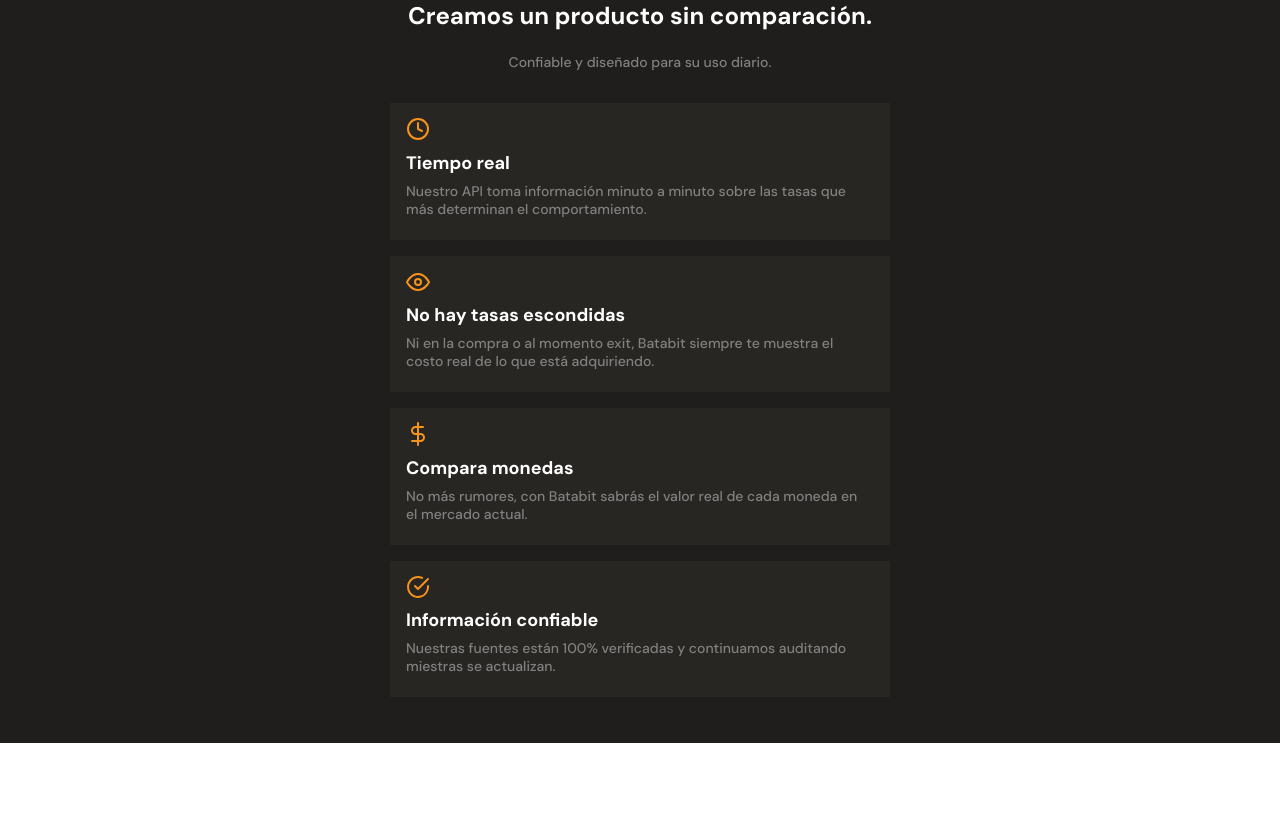
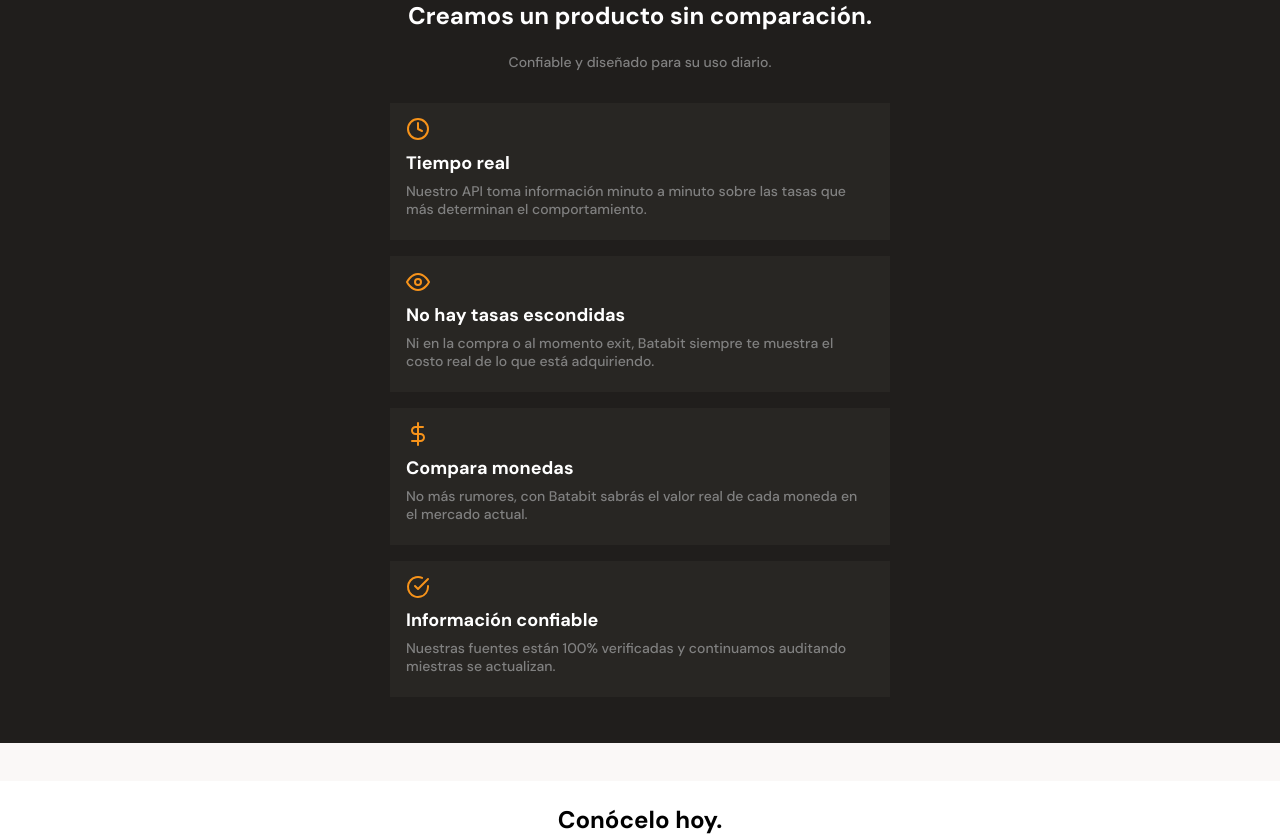
Before and after one commit to HarveyPhd/Bata-Bit, a plain HTML site: page index.html in a window 1280 px wide. Shown: the part 1420-2255 px from the top of the page. Before the commit the page ends 2163 px from the top, so only its background shows below. Drawn offline with Linux system fonts and the light colour scheme.

Commit message:
This was a final section of woman image finished

```diff
--- a/index.html
+++ b/index.html
@@ -137,7 +137,16 @@
         </div>
       </div>
     </section>
-    <section></section>
+    <section class="main-image-container">
+      <div class="image-container">
+        <h2 class="image-container__title">
+          Conócelo hoy.
+        </h2>
+        <figure class="womanImg-container">
+          <img src="./assets/img/bitcoinbaby.png" alt="" class="womanImg">
+        </figure>
+      </div>
+    </section>
     <section></section>
   </main>
   <footer>
--- a/main.css
+++ b/main.css
@@ -437,3 +437,30 @@ p.feature__description {
   line-height: 1.8rem;
   color: #808080;
 }
+
+/* Principal Image */
+
+.image-container {
+  width: 100%;
+  height: auto;
+}
+
+h2.image-container__title {
+  position: relative;
+  top: 64px;
+  width: 90%;
+  min-width: 288px;
+  max-width: 320px;
+  margin: 0 auto;
+  text-align: center;
+  font-family: var(--primary-font);
+  font-weight: 700;
+  font-size: 2.4rem;
+  line-height: 2.6rem;
+}
+
+img.womanImg {
+  overflow: hidden;
+  width: auto;
+  height: auto;
+}
```
